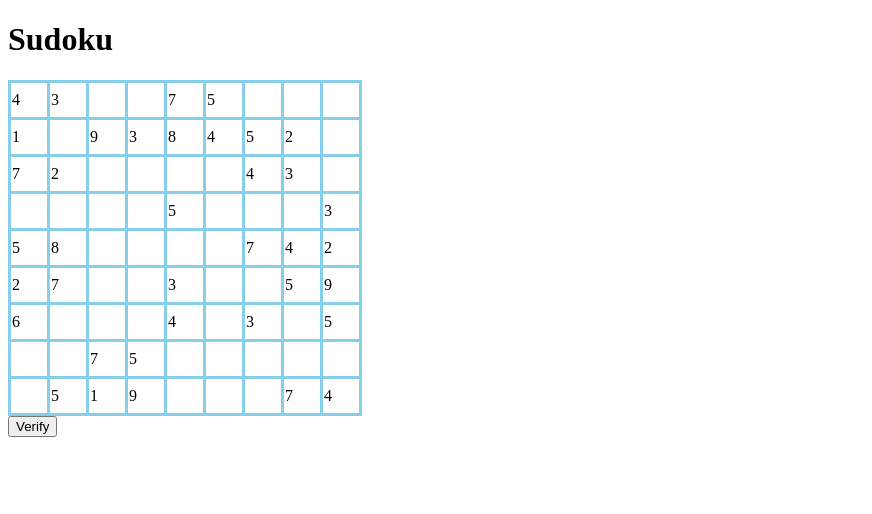
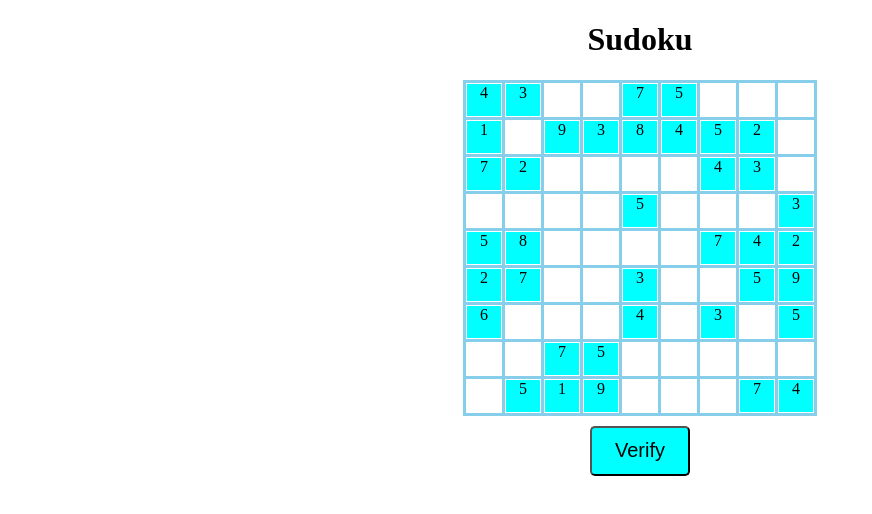
Before and after one commit to AnqiHuangQiQi/angular-sudoku, an Angular app: page / in a window 1280 px wide. Shown: the top 514 px of the page, without its empty margins (0-872 px from the left). Built offline with nearby package versions, Linux system fonts and the light colour scheme.

Commit message:
ANQI-angular-sudoku, submit game feature

```diff
--- a/src/app/app.component.css
+++ b/src/app/app.component.css
@@ -1,15 +1,44 @@
+h1 {
+    text-align: center;
+}
 table {
     border-collapse: collapse;
+    margin-left: auto;
+    margin-right: auto;
 }
+
+.prefilled {
+    background-color: aqua;
+    height: 100%;
+    width: 100%;
+    text-align: center;
+}
+
+.message {
+    text-align: center;
+}
+
 td,tr {
     border: 3px solid skyblue;
     margin: 0;
     width: 30px;
     height: 30px;
+    text-align: center;
 }
 
 input {
     border: none;
     width: 30px;
     height: 30px;
+    text-align: center;
 }
+
+button {
+    background-color: aqua;
+    border-radius: 5px;
+    font-size: 20px;
+    margin:10px auto;
+    display:block;
+    width: 100px;
+    height: 50px;
+}
--- a/src/app/app.component.html
+++ b/src/app/app.component.html
@@ -1,12 +1,12 @@
 <h1>Sudoku</h1>
 
 <table>
-  <tr *ngFor="let row of board">
-    <td *ngFor="let field of row">
-      <input *ngIf="field == 0"/>
-      <span *ngIf="field > 0">{{field}}</span>
+  <tr *ngFor="let row of board; let i = index">
+    <td *ngFor="let field of row; let j = index">
+      <input #cell *ngIf="field == 0" (change)="updateBoard(i, j, cell.value)"/>
+      <div *ngIf="field > 0" class="prefilled">{{field}}</div>
     </td>
   </tr>
 </table>
-
-<button>Verify</button>
+<button (click)="submitGame()">Verify</button>
+<div *ngIf="message" class="message">{{ message }}</div>
--- a/src/app/app.component.ts
+++ b/src/app/app.component.ts
@@ -10,6 +10,24 @@ export class AppComponent {
 
   numbers = this.getRandomBoard();    //solution
   board = this.generateBoard(this.copyArray(this.numbers)); //puzzle board
+  userBoard = this.copyArray(this.board);
+  message = "";
+
+  updateBoard(i, j, val) {
+    this.userBoard[i][j] = val;
+  }
+
+  submitGame() {
+    for (let i = 0 ; i < 9 ; i++) {
+      for (let j = 0 ; j < 9 ; j++) {
+        if (this.userBoard[i][j] != this.numbers[i][j]) {
+          this.message = "Hmmm... Please Try again.";
+          return;
+        }
+      }
+    }
+    this.message = "Congrats! You win.";
+  }
 
   copyArray (array) {
     let copy = new Array();
@@ -117,6 +135,7 @@ export class AppComponent {
     }
 
     this.backTrack(0, numbers);  //this is the solution numbers
+    console.log("Solution Board (for your convenience):", numbers);
     return numbers;
   }
 
```
